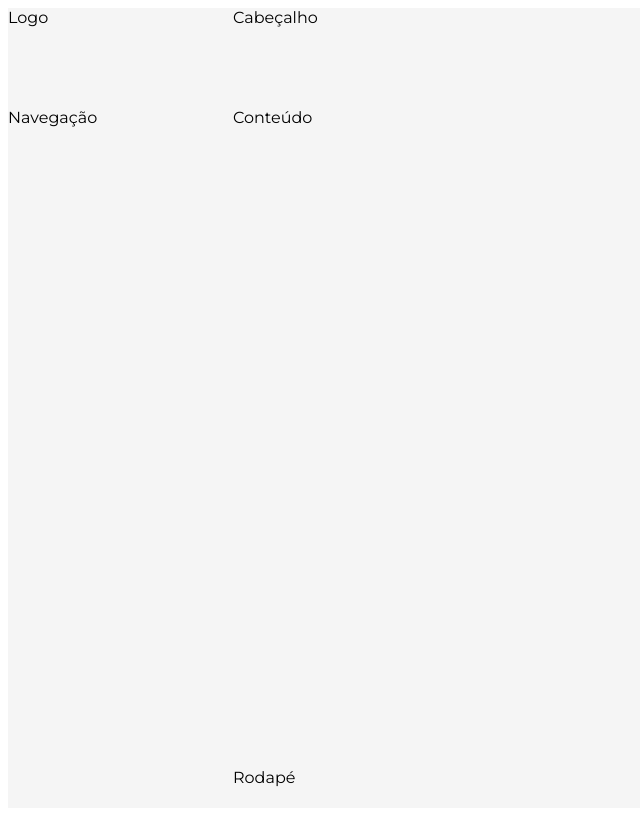
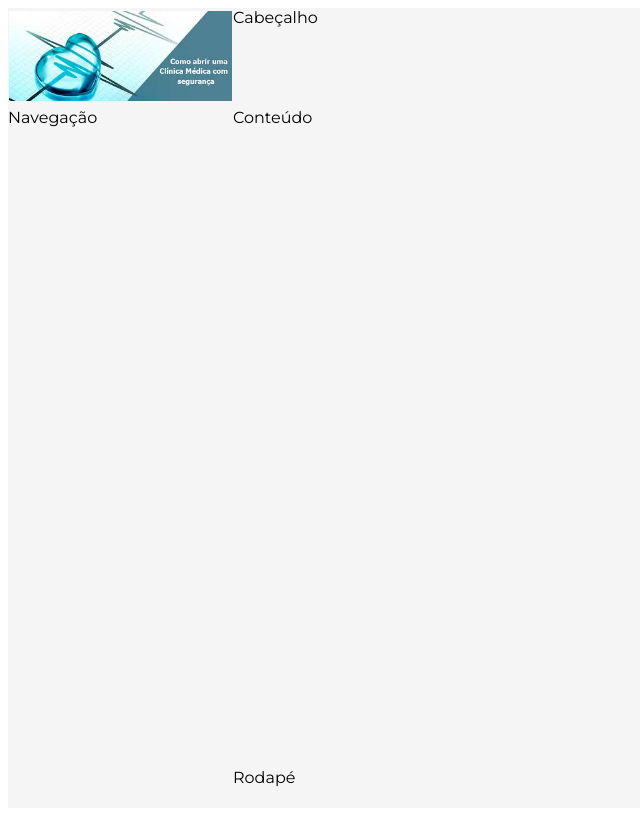
Before and after one commit to Shibuka90/ProjetoTCC, a React (Create React App) app in the folder sgcm/frontend/: page / in a window 1280 px wide. Shown: the whole page, without its empty margins (0-640 px from the left). Built offline with nearby package versions, Linux system fonts and the light colour scheme.

Commit message:
incluindo e alterando

```diff
--- a/sgcm/frontend/src/components/template/Logo.css
+++ b/sgcm/frontend/src/components/template/Logo.css
@@ -0,0 +1,16 @@
+aside.logo {
+    display: flex;
+    justify-content: center;
+    align-items: center;
+}
+
+aside.logo img{
+    padding: 0px 1px;
+    width: 100%;
+}
+
+/* @media(max-width: 576px){
+    aside.logo img {
+        width: 350px;
+    }
+} */
--- a/sgcm/frontend/src/components/template/Logo.jsx
+++ b/sgcm/frontend/src/components/template/Logo.jsx
@@ -1,11 +1,14 @@
 import './Logo.css'
+import logo from '../../assets/imgs/logo.jpg'
 import React, { Component } from 'react'
 
 class Logo extends Component {
     render() {
         return(
            <aside className="logo">
-               Logo
+              <a href="/" className="logo">
+                  <img src={logo} alt="logo" />
+              </a>
            </aside>
         )
     }
```
Also changed, not shown: sgcm/frontend/src/assets/imgs/logo.jpg (added).
